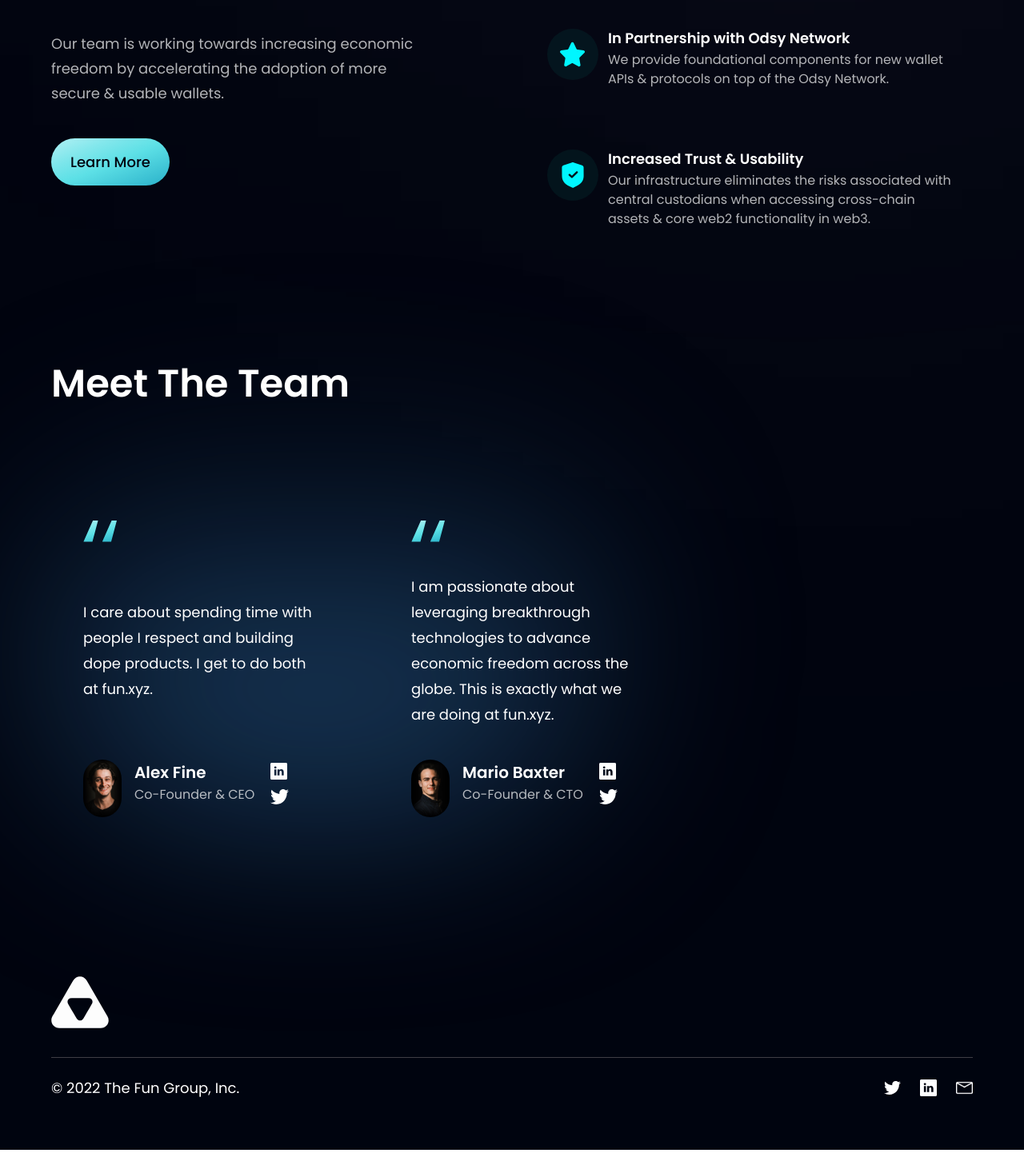
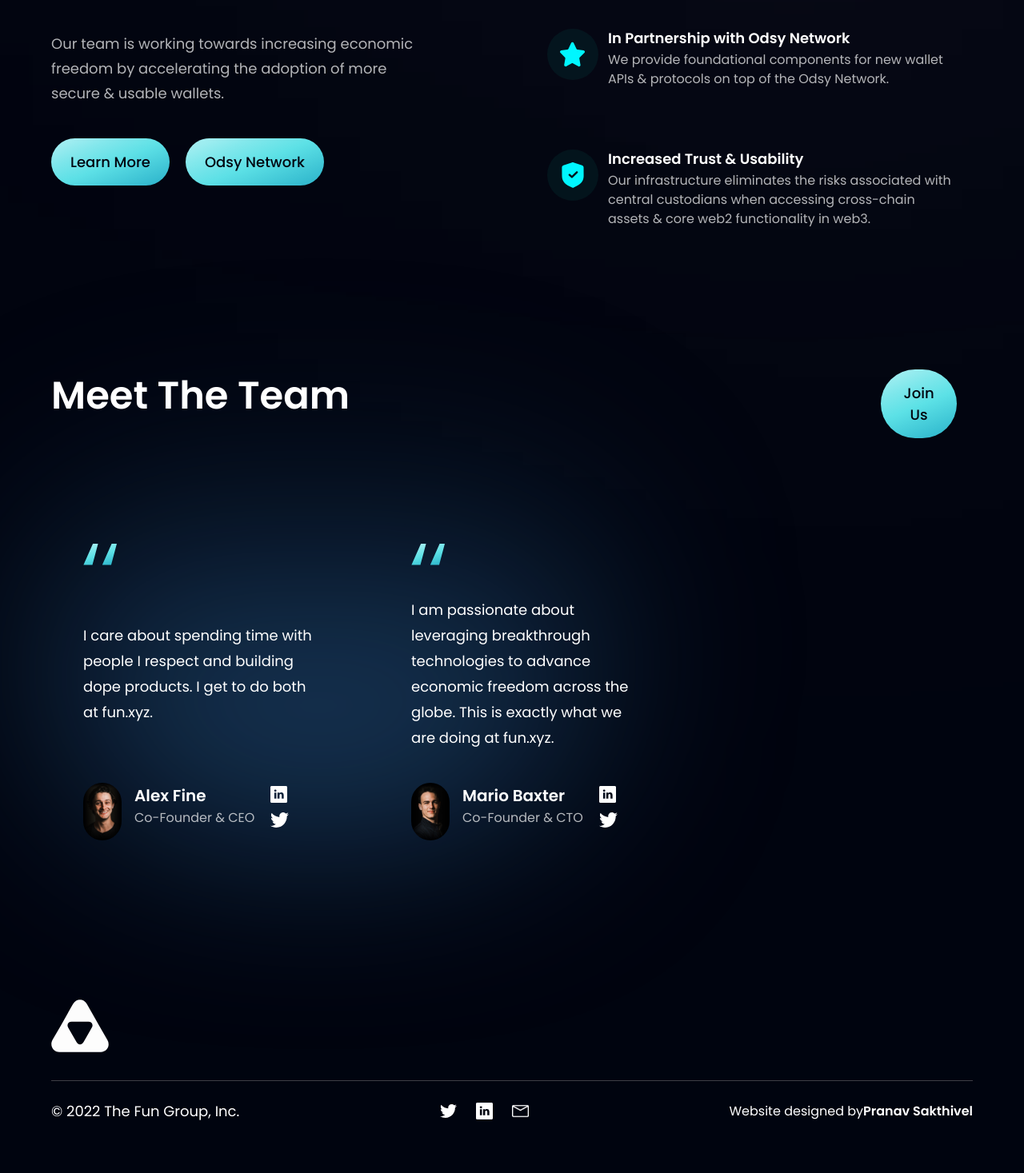
Before and after one commit to PranavSakthivel/fun, a React (Vite) app in the folder fun-xyz/: page / in a window 1280 px wide. Shown: the part 1275-2742 px from the top of the page at 80% size. Before the commit the page ends 2713 px from the top, so only its background shows below. Built offline with nearby package versions, Linux system fonts and the light colour scheme.

Commit message:
Changed title, added footer links, career button

```diff
--- a/fun-xyz/src/components/Button.jsx
+++ b/fun-xyz/src/components/Button.jsx
@@ -1,10 +1,12 @@
 import React from 'react'
 
-const Button = ({ styles }) => {
+const Button = ({ text, styles, link }) => {
   return (
-    <button type='button' className={`py-4 px-6 bg-blue-gradient font-poppins font-medium text-[18px] text-primary outline-none rounded-full ${styles}`}>
-      Learn More
-    </button>
+    <a href={link} target='_blank'>
+      <button type='button' className={`py-4 px-6 bg-blue-gradient font-poppins font-medium text-[18px] text-primary outline-none rounded-full hover:text-white ${styles}`}>
+        { text }
+      </button>
+    </a>
   )
 }
 
--- a/fun-xyz/src/components/Footer.jsx
+++ b/fun-xyz/src/components/Footer.jsx
@@ -1,6 +1,6 @@
 import styles from '../styles';
 import { logo } from '../assets';
-import { footer, socials } from '../constants';
+import { footer, socials, author } from '../constants';
 
 export const Footer = () => (
     <section className={`${styles.flexCenter} ${styles.paddingY} flex-col`}>
@@ -21,6 +21,15 @@
                     </a>
                 ))}
             </div>
+
+            <div>
+                <p className='text-white font-poppins font-normal'>
+                    Website designed by
+                    <a href={author.link} className='font-semibold'>
+                        {author.name}
+                    </a>
+                </p>
+            </div>
         </div>
     </section>
 )
--- a/fun-xyz/src/components/Home.jsx
+++ b/fun-xyz/src/components/Home.jsx
@@ -9,8 +9,8 @@
       <div
         className='flex flex-row justify-between items-center w-full'
       >
-        <h1 className='flex-1 font-poppins font-semibold ss:text-[68px] text-[52px] text-white ss:leading-[100px] leading-[75px]'>
-          Building decentralized <br className="sm:block hidden" /> {" "}
+        <h1 className='flex-1 font-poppins font-semibold ss:text-[72px] text-[52px] text-white ss:leading-[100px] leading-[75px]'>
+          Decentralized <br className="sm:block hidden" /> {" "}
           <span className="text-gradient">
             multi-chain access
           </span> {" "}
--- a/fun-xyz/src/components/LearnMore.jsx
+++ b/fun-xyz/src/components/LearnMore.jsx
@@ -1,4 +1,4 @@
-import { features } from '../constants';
+import { features, whitepaper_link, odsy_link } from '../constants';
 import styles, { layout } from '../styles';
 import Button from './Button';
 
@@ -28,8 +28,10 @@
                 <p className={`${styles.paragraph} max-w-[470px] mt-5`}>
                     Our team is working towards increasing economic freedom by accelerating the adoption of more secure & usable wallets.
                 </p>
-
-                <Button styles='mt-10' />
+                <div>
+                    <Button text="Learn More" styles='mt-10' link={whitepaper_link} />
+                    <Button text="Odsy Network" styles='mt-5 mx-5' link={odsy_link} />
+                </div>
             </div>
 
             <div className={`${layout.sectionImg} flex-col`}>
--- a/fun-xyz/src/components/Team.jsx
+++ b/fun-xyz/src/components/Team.jsx
@@ -1,14 +1,15 @@
-import { team } from '../constants';
+import { team, careers_link } from '../constants';
 import styles from '../styles';
 import MemberCard from './MemberCard';
+import Button from './Button';
 
 const Team = () => (
   <section id='members' className={`${styles.paddingY} ${styles.flexCenter} flex-col relative`}>
-
     <div className='absolute z-[0] w-[60%] h-[60%] -left-[1%] rounded-full blue__gradient'/>
 
     <div className='w-full flex justify-between items-center md:flex-row flex-col sm:mb-16 mb-6 relative z-[1]'>
       <h1 className={styles.heading2}>Meet The Team</h1>
+      <Button text="Join Us" styles='mt-5 mx-5' link={careers_link}/>
     </div>
 
     <div className='flex flex-wrap sm:justify-start justify-center w-full team-container relative z-[1]'>
@@ -16,6 +17,7 @@
         <MemberCard key={card.id} {...card} />
       ))}
     </div>
+
   </section>
 )
 
--- a/fun-xyz/src/constants/index.js
+++ b/fun-xyz/src/constants/index.js
@@ -104,11 +104,13 @@
   },
 ];
 
+export const author = {
+  name: 'Pranav Sakthivel',
+  link: 'https://github.com/PranavSakthivel'
+};
+
+
 export const footer = "© 2022 The Fun Group, Inc.";
-export const partners = [
-  {
-    id: "odsy",
-    name: "Odsy Network",
-    link: "http://odsy.xyz/",
-  },
-];
+export const whitepaper_link = 'https://fun.xyz/assets/images/about_fun.pdf';
+export const odsy_link = 'https://odsy.xyz/';
+export const careers_link = 'https://jobs.lever.co/fun.xyz';
```
